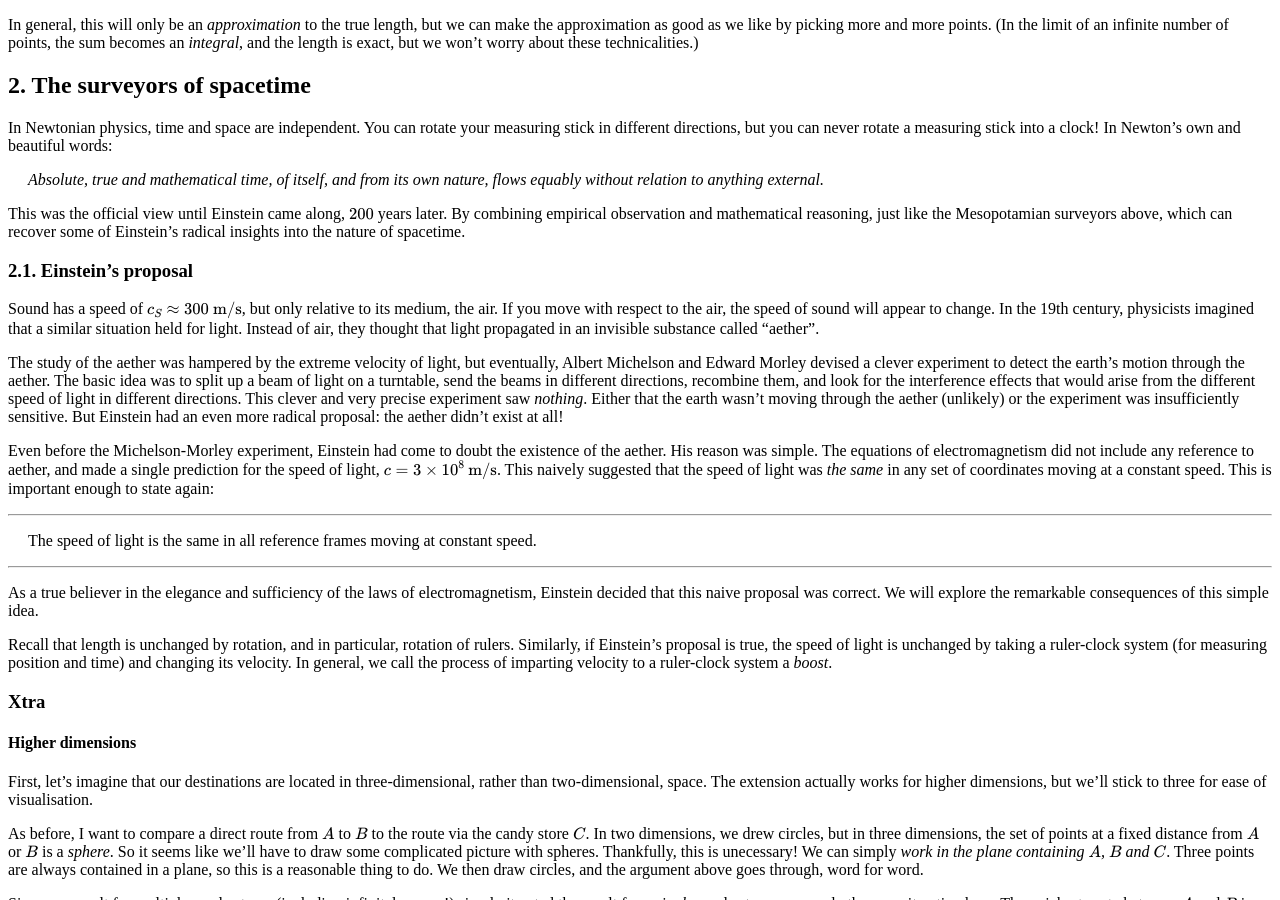
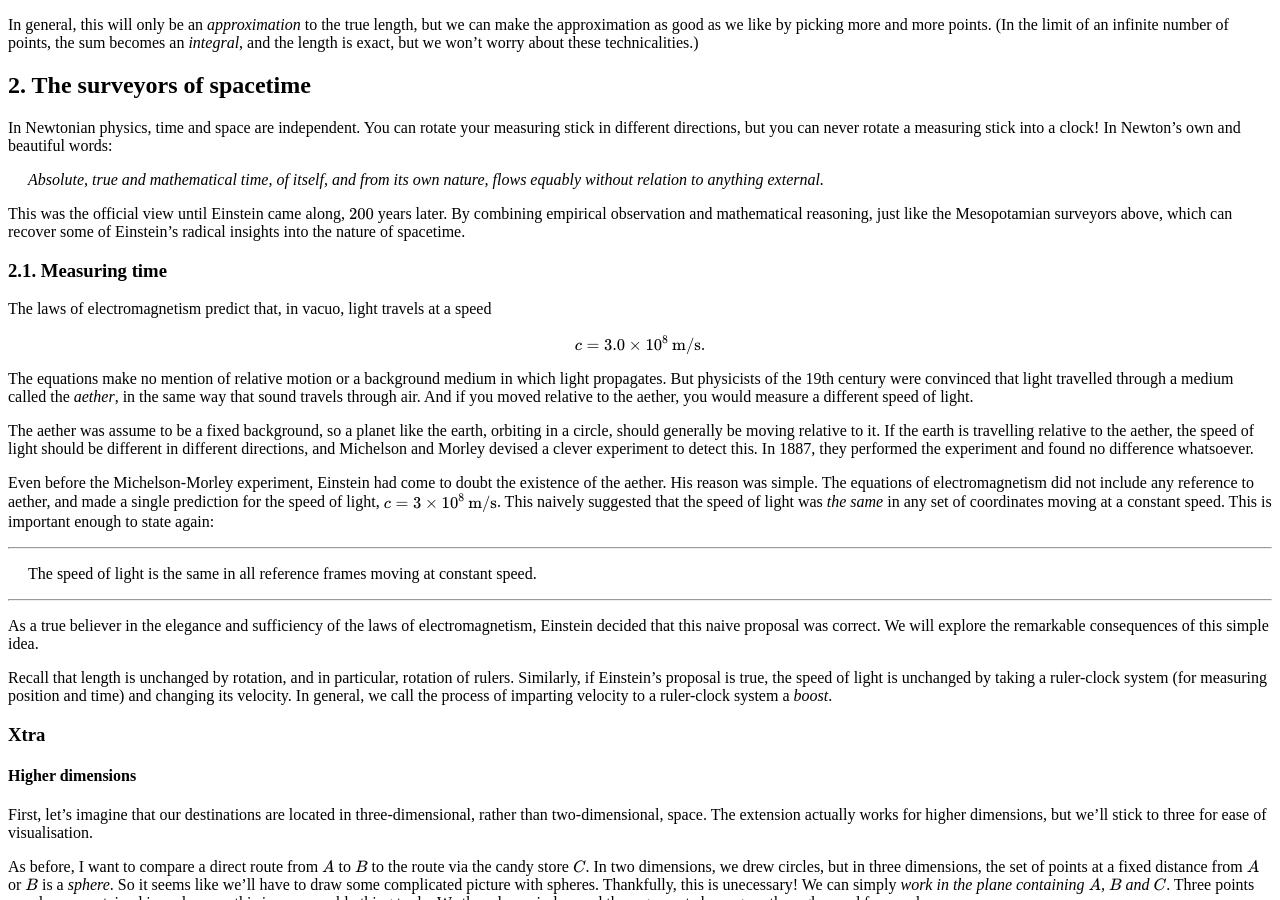
Before and after one commit to hapax/hapax.github.io, a Jekyll site: the page built from assets/maximal.md, in a window 1280 px wide and 900 px high, scrolled down 2981 px. Built offline with Jekyll 4.4.1, drawn with Linux system fonts in a browser that asks for light colours; our own code applies the rules of GitHub Pages for plain Markdown files; formulas are drawn with MathJax 3; a script that is not in the unit is left out.

Commit message:
Update maximal.md

```diff
--- a/assets/maximal.md
+++ b/assets/maximal.md
@@ -304,28 +304,29 @@ By combining empirical observation and mathematical reasoning, just
 like the Mesopotamian surveyors above, which can recover some of Einstein's
 radical insights into the nature of spacetime.
 
-### 2.1. Einstein's proposal <a id="sec-2-1" name="sec-2-1"></a>
+### 2.1. Measuring time <a id="sec-2-1" name="sec-2-1"></a>
 
-Sound has a speed of $c_S \approx 300 \text{ m/s}$, but only relative
-to its medium, the air.
-If you move with respect to the air, the
-speed of sound will appear to change.
-In the 19th century, physicists imagined that a similar situation held for
-light. Instead of air, they thought that light propagated in an
-invisible substance called "aether".
+The laws of electromagnetism predict that, in vacuo, light travels at a speed
 
-The study of the aether was hampered by the extreme velocity of light, but
-eventually, Albert Michelson and Edward Morley devised a
-clever experiment to detect the earth's motion through the aether.
-The basic idea was to split up a beam of light on a turntable, send
-the beams in different directions, recombine them, and look for the
-interference effects that would arise from the different speed of light in
-different directions.
-This clever and very precise experiment saw *nothing*.
-Either that the earth wasn't moving through the aether
-(unlikely) or the experiment was insufficiently sensitive.
-But Einstein had an even more radical proposal: the aether didn't
-exist at all!
+$$
+c = 3.0 \times 10^8 \text{ m/s}.
+$$
+
+The equations make no mention of relative motion or a background
+medium in which light propagates.
+But physicists of the 19th century were convinced that light travelled
+through a medium called the *aether*, in the same way that sound
+travels through air.
+And if you moved relative to the aether, you would measure a different
+speed of light.
+
+The aether was assume to be a fixed background, so a planet like the
+earth, orbiting in a circle, should generally be moving relative to it.
+If the earth is travelling relative to the aether, the speed of light
+should be different in different directions, and Michelson and Morley
+devised a clever experiment to detect this.
+In 1887, they performed the experiment and found no difference
+whatsoever.
 
 Even before the Michelson-Morley experiment, Einstein had come to
 doubt the existence of the aether. His reason was simple. The equations
```
